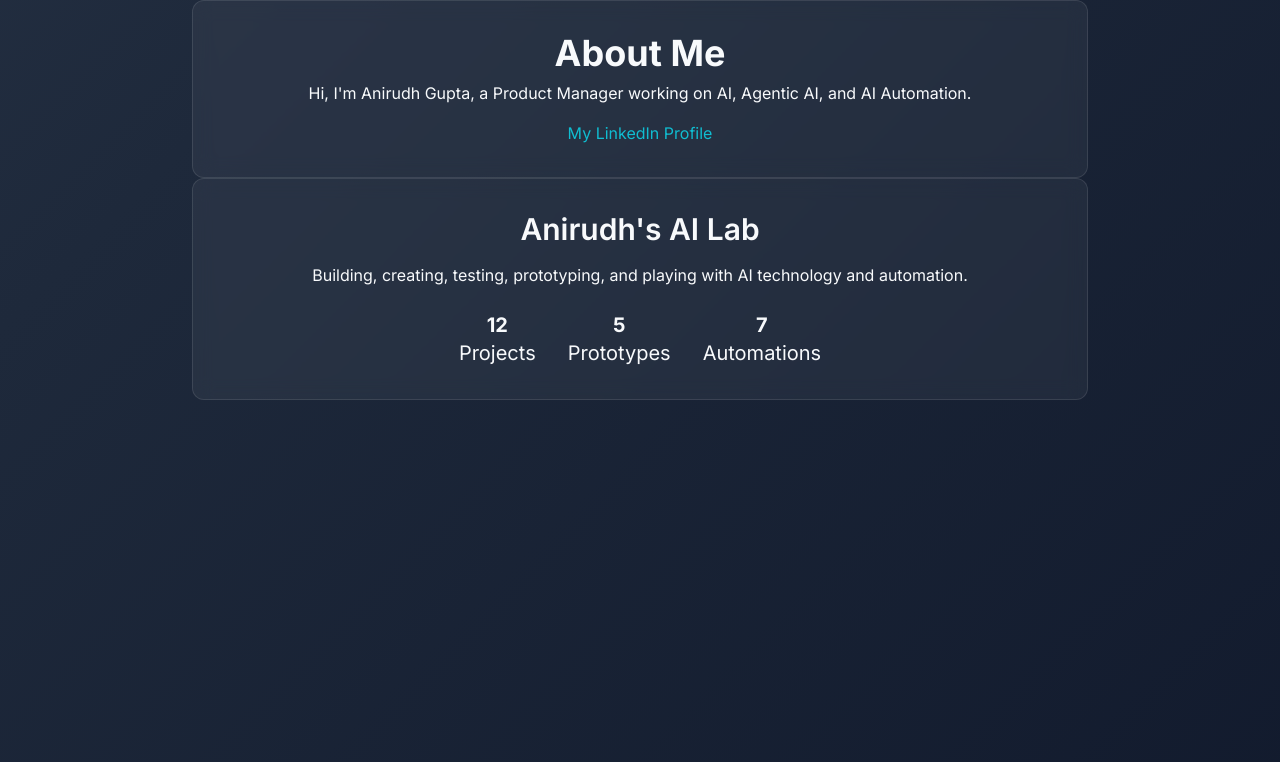
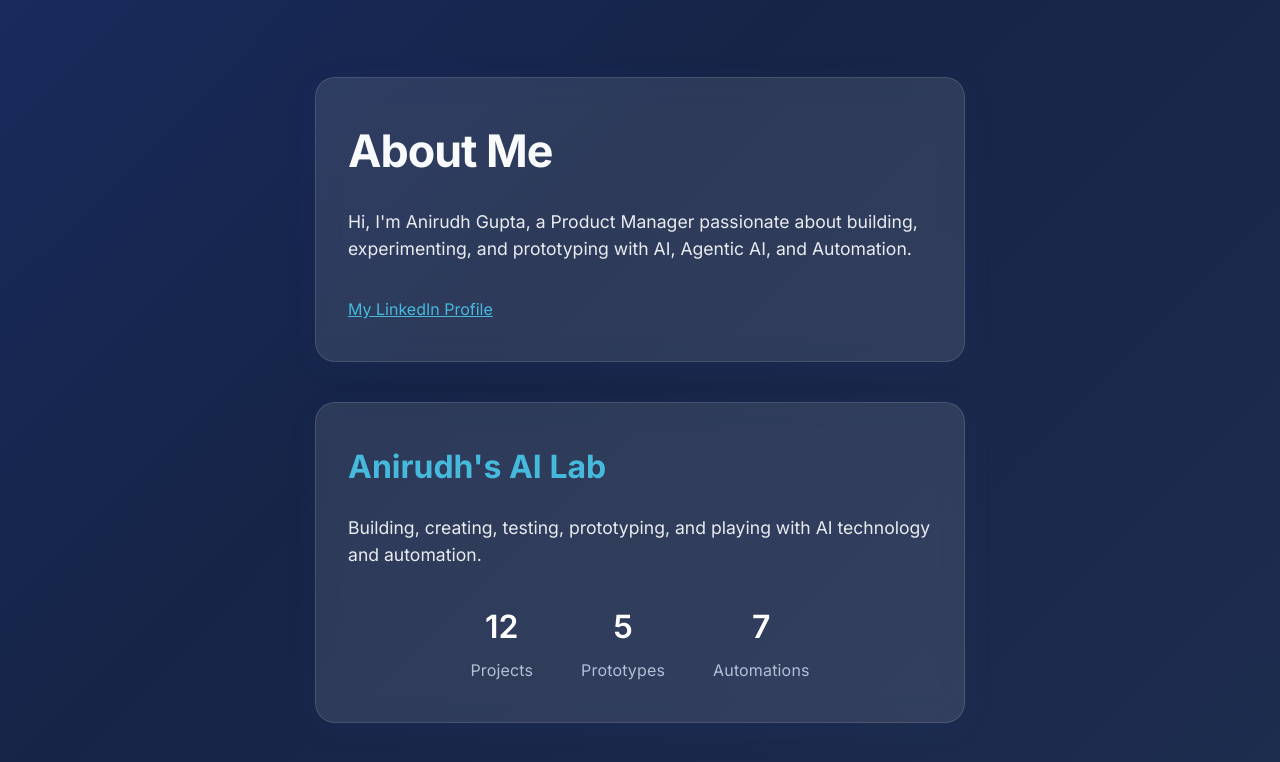
Before and after one commit to ganirudh93ai/portfolio, a plain HTML site: page index.html in a window 1280 px wide. Drawn offline with Linux system fonts and the light colour scheme.

Commit message:
Update index.html

```diff
--- a/index.html
+++ b/index.html
@@ -1,34 +1,136 @@
 <!DOCTYPE html>
 <html lang="en">
-
 <head>
   <meta charset="UTF-8" />
   <meta name="viewport" content="width=device-width, initial-scale=1" />
   <title>Anirudh Gupta - AI Lab</title>
   <link rel="stylesheet" href="index-DwpavHX9.css" />
+  <style>
+    body {
+      min-height: 100vh;
+      display: flex;
+      align-items: center;
+      justify-content: center;
+      background: linear-gradient(-45deg,#263857,#162447,#1f3a93,#0d1333);
+      background-size: 400% 400%;
+      animation: gradient 15s ease infinite;
+      font-family: 'Inter', system-ui, sans-serif;
+    }
+    .container {
+      max-width: 650px;
+      width: 95vw;
+      display: flex;
+      flex-direction: column;
+      gap: 2.5rem;
+      z-index: 2;
+    }
+    .glass-card {
+      background: rgba(255,255,255,0.10);
+      border: 1.5px solid rgba(255,255,255,.12);
+      box-shadow: 0 6px 32px 0 rgba(58,85,180, 0.07);
+      border-radius: 20px;
+      padding: 2.5rem 2rem;
+      backdrop-filter: blur(12px);
+      -webkit-backdrop-filter: blur(12px);
+      margin: 0;
+    }
+    h1, h2 {
+      margin: 0 0 1.5rem 0;
+      font-weight: 700;
+    }
+    h1 {
+      font-size: 2.8rem;
+      letter-spacing: -1px;
+    }
+    h2 {
+      font-size: 2rem;
+      color: #45badd;
+    }
+    p {
+      margin: 0 0 2.2rem 0;
+      font-size: 1.1rem;
+      color: #e8ecf0;
+    }
+    .linkedin-link {
+      color: #45badd;
+      text-decoration: underline;
+      font-weight: 500;
+      transition: color 0.2s;
+    }
+    .linkedin-link:hover {
+      color: #70ebff;
+    }
+    .summary {
+      display: flex;
+      justify-content: center;
+      gap: 3rem;
+      margin-top: 1.2rem;
+    }
+    .summary-item {
+      text-align: center;
+    }
+    .summary-item strong {
+      display: block;
+      font-size: 2rem;
+      color: #fff;
+      font-weight: 600;
+      margin-bottom: 0.4rem;
+    }
+    .summary-item span {
+      font-size: 1rem;
+      color: #b1c0d6;
+      letter-spacing: 0.01em;
+    }
+    @media (max-width: 600px) {
+      .container {
+        max-width: 98vw;
+        gap: 1.5rem;
+      }
+      .glass-card {
+        padding: 1.2rem 0.5rem;
+      }
+      h1 {
+        font-size: 2rem;
+      }
+      h2 {
+        font-size: 1.3rem;
+      }
+      .summary {
+        gap: 1.4rem;
+      }
+    }
+  </style>
 </head>
-
-<body class="gradient-bg">
-  <header class="glass-card p-8 rounded-xl max-w-4xl mx-auto mt-12 text-center text-foreground">
-    <h1 class="text-4xl font-bold mb-2">About Me</h1>
-    <p class="mb-4">Hi, I'm Anirudh Gupta, a Product Manager working on AI, Agentic AI, and AI Automation.</p>
-    <p>
-      <a href="https://www.linkedin.com/in/guptaanirudh/" target="_blank" rel="noopener noreferrer"
-        class="underline text-accent hover:text-accent-foreground transition">My LinkedIn Profile</a>
-    </p>
-  </header>
-
-  <section class="glass-card p-8 rounded-xl max-w-4xl mx-auto mt-12 text-center text-foreground">
-    <h2 class="text-3xl font-semibold mb-4">Anirudh's AI Lab</h2>
-    <p class="mb-6">Building, creating, testing, prototyping, and playing with AI technology and automation.</p>
-    <div id="summary-numbers" class="flex justify-center gap-8 text-xl">
-      <div><strong>12</strong><br />Projects</div>
-      <div><strong>5</strong><br />Prototypes</div>
-      <div><strong>7</strong><br />Automations</div>
-    </div>
-  </section>
-
+<body>
+  <div class="container">
+    <section class="glass-card">
+      <h1>About Me</h1>
+      <p>
+        Hi, I'm Anirudh Gupta, a Product Manager passionate about building, experimenting, and prototyping with AI, Agentic AI, and Automation.
+      </p>
+      <a class="linkedin-link" href="https://www.linkedin.com/in/guptaanirudh/" target="_blank" rel="noopener">My LinkedIn Profile</a>
+    </section>
+    <section class="glass-card">
+      <h2>Anirudh's AI Lab</h2>
+      <p>
+        Building, creating, testing, prototyping, and playing with AI technology and automation.
+      </p>
+      <div class="summary">
+        <div class="summary-item">
+          <strong>12</strong>
+          <span>Projects</span>
+        </div>
+        <div class="summary-item">
+          <strong>5</strong>
+          <span>Prototypes</span>
+        </div>
+        <div class="summary-item">
+          <strong>7</strong>
+          <span>Automations</span>
+        </div>
+      </div>
+    </section>
+  </div>
   <script src="index-BmfxolLw.js"></script>
 </body>
-
 </html>
```
